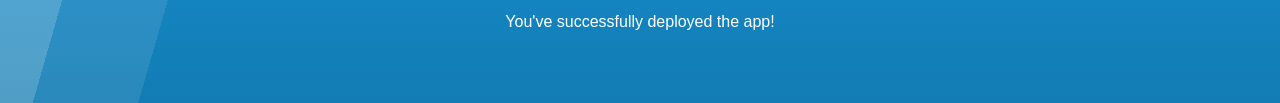
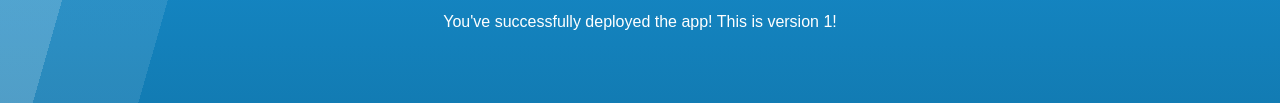
Before and after one commit to Nikolai1991/ci, a plain HTML site: page CI-build-docker-image/Nginx/index.html in a window 1280 px wide. Shown: the part 678-781 px from the top of the page. Drawn offline with Linux system fonts and the light colour scheme.

Commit message:
Update index.html

```diff
--- a/CI-build-docker-image/Nginx/index.html
+++ b/CI-build-docker-image/Nginx/index.html
@@ -37,6 +37,8 @@
 
                 You've successfully deployed the app!
 
+                        This is version 1!
+
                 <p>
         </div>
     </body>
```
